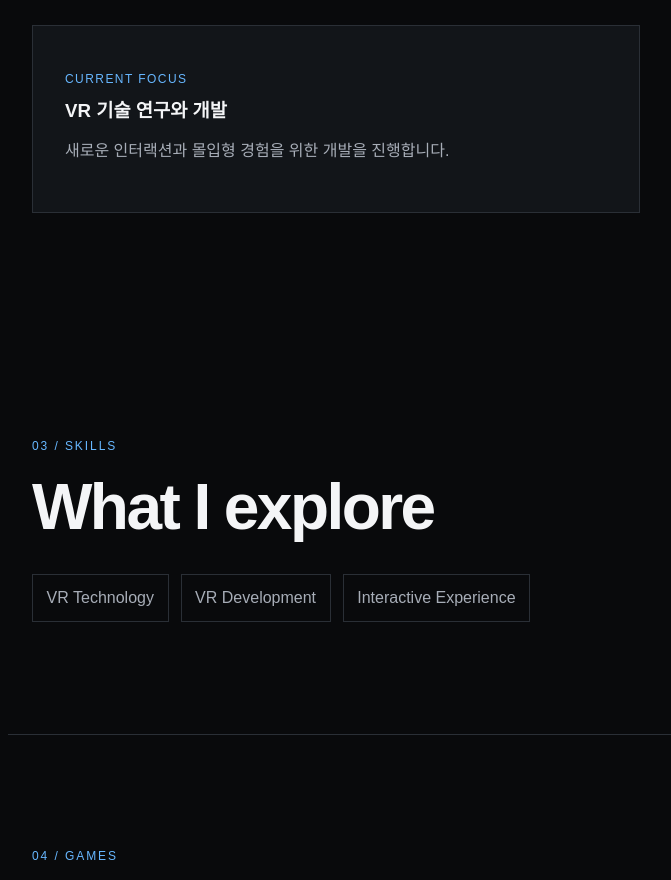
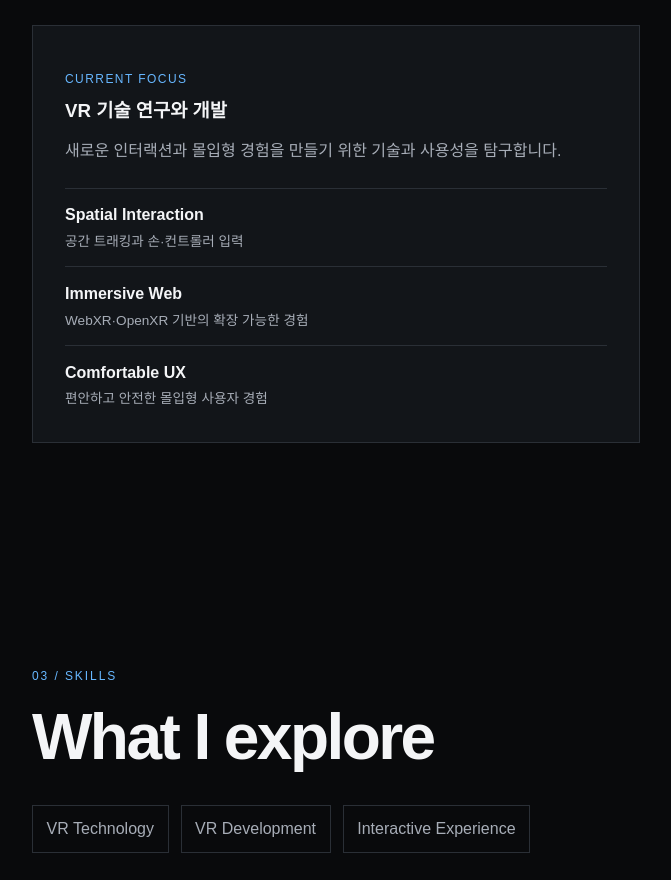
Before and after one commit to jklee249/jklee249.github.io, a plain HTML site: page index.html in a window 1280 px wide. Shown: the part 1500-2380 px from the top of the page, without its empty margins (72-743 px from the left). Drawn offline with Linux system fonts and the light colour scheme.

Commit message:
content: expand immersive technology focus

```diff
--- a/index.html
+++ b/index.html
@@ -49,7 +49,12 @@
         <article class="card">
           <p class="card-label">CURRENT FOCUS</p>
           <h3>VR 기술 연구와 개발</h3>
-          <p>새로운 인터랙션과 몰입형 경험을 위한 개발을 진행합니다.</p>
+          <p>새로운 인터랙션과 몰입형 경험을 만들기 위한 기술과 사용성을 탐구합니다.</p>
+          <div class="focus-list">
+            <div><strong>Spatial Interaction</strong><span>공간 트래킹과 손·컨트롤러 입력</span></div>
+            <div><strong>Immersive Web</strong><span>WebXR·OpenXR 기반의 확장 가능한 경험</span></div>
+            <div><strong>Comfortable UX</strong><span>편안하고 안전한 몰입형 사용자 경험</span></div>
+          </div>
         </article>
       </section>
 
--- a/styles.css
+++ b/styles.css
@@ -33,6 +33,9 @@ h2 { font-size: clamp(2rem, 5vw, 4rem); letter-spacing: -.04em; }
 .button:hover, .button:focus-visible { background: var(--text); color: var(--bg); }
 .card { max-width: 38rem; margin-top: 2rem; padding: 2rem; border: 1px solid var(--line); background: var(--surface); }
 .card-label { color: var(--accent) !important; font-size: .75rem; letter-spacing: .12em; }
+.focus-list { display: grid; gap: .85rem; margin-top: 1.5rem; }
+.focus-list div { display: grid; gap: .2rem; padding-top: .85rem; border-top: 1px solid var(--line); }
+.focus-list span { color: var(--muted); font-size: .85rem; }
 .topic-grid { display: grid; grid-template-columns: repeat(3, 1fr); gap: .75rem; margin-top: 2rem; }
 .topic-card { display: grid; gap: .35rem; min-height: 7rem; padding: 1.25rem; border: 1px solid var(--line); background: var(--surface); }
 .topic-card span { color: var(--muted); font-size: .85rem; }
```
